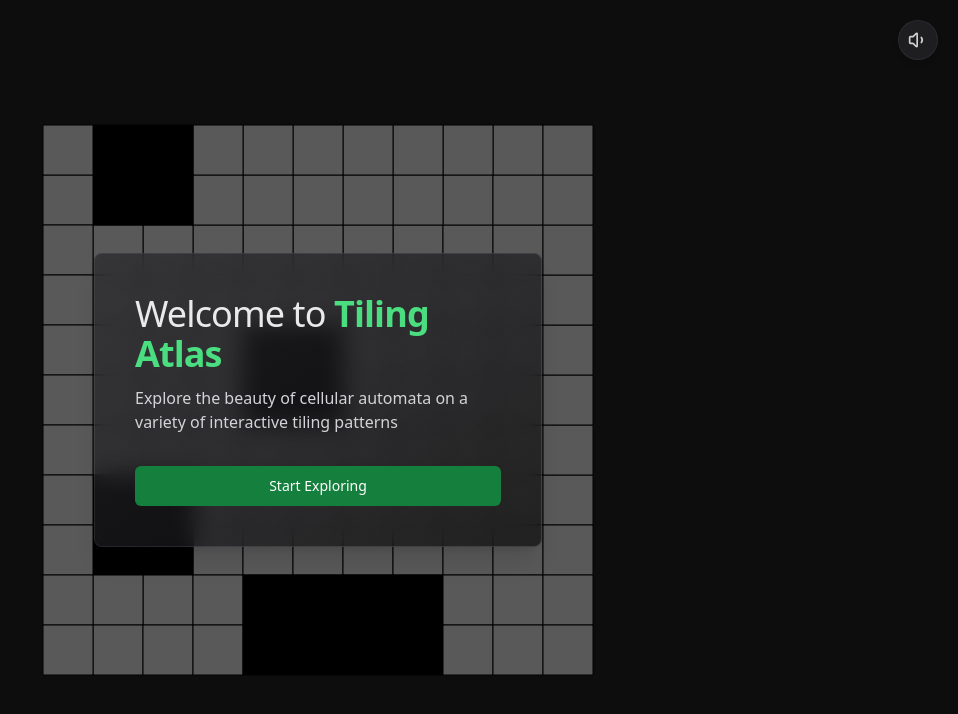
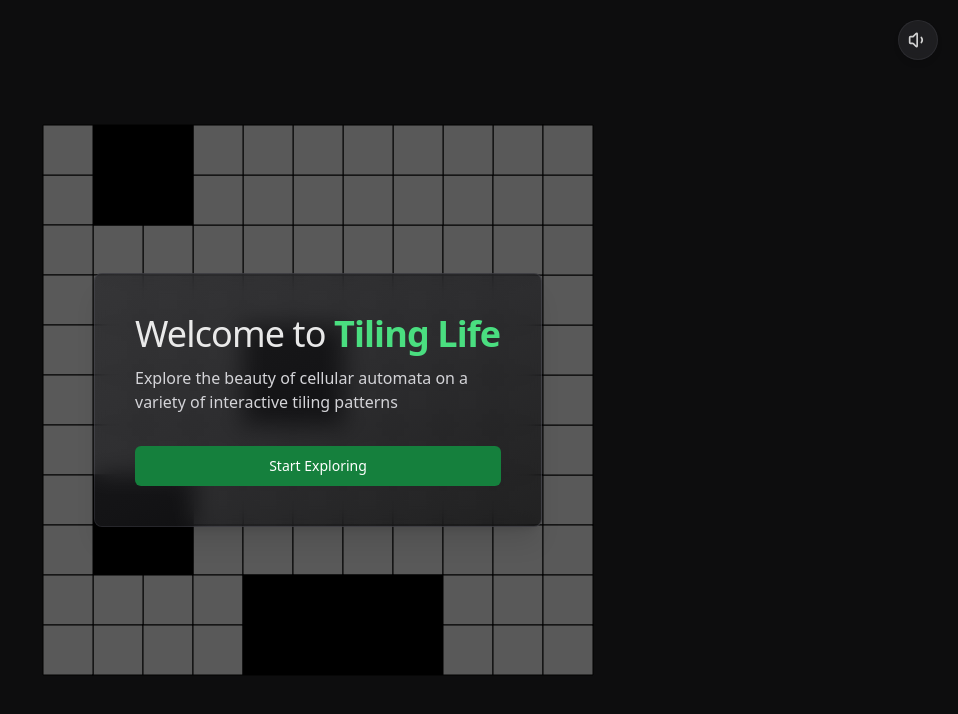
Before and after one commit to AlessandroLongo23/TilingLife, a SvelteKit app: page / in a window 1280 px wide. Shown: the top 714 px of the page, without its empty margins (322-1280 px from the left). Built offline with nearby package versions, Linux system fonts and the light colour scheme; no server answers; the database is empty; what markdown-it-anchor would draw is missing.

Commit message:
rename "Tiling Atlas" -> "Tiling Life" in user-facing strings
Restores this project's identity; the tiling-atlas-next sibling repo
is the home for the thesis work.

```diff
--- a/package.json
+++ b/package.json
@@ -1,5 +1,5 @@
 {
-	"name": "tiling-atlas",
+	"name": "tiling-life",
 	"version": "0.0.1",
 	"type": "module",
 	"scripts": {
--- a/src/app.html
+++ b/src/app.html
@@ -2,7 +2,7 @@
 <html lang="en">
 	<head>
 		<meta charset="utf-8" />
-		<title>Tiling Atlas</title>
+		<title>Tiling Life</title>
 		<link rel="icon" href="/icon.png" />
 		<meta name="viewport" content="width=device-width, initial-scale=1" />
 		<link rel="stylesheet" href="https://cdn.jsdelivr.net/npm/katex@0.16.9/dist/katex.min.css" integrity="sha384-n8MVd4RsNIU0tAv4ct0nTaAbDJwPJzDEaqSD1odI+WdtXRGWt2kTvGFasHpSy3SV" crossorigin="anonymous">
--- a/src/routes/(app)/algorithm/+layout.svelte
+++ b/src/routes/(app)/algorithm/+layout.svelte
@@ -29,7 +29,7 @@
 	];
 
 	let displayTitle = $derived(
-		$headerStore.title || ROUTE_TITLES[$page.url.pathname]?.title || 'Tiling Atlas'
+		$headerStore.title || ROUTE_TITLES[$page.url.pathname]?.title || 'Tiling Life'
 	);
 	let displayIcon = $derived(ROUTE_TITLES[$page.url.pathname]?.icon ?? Puzzle);
 	let displayBadge = $derived($headerStore.badge);
--- a/src/routes/+page.svelte
+++ b/src/routes/+page.svelte
@@ -64,7 +64,7 @@
                 <div class="relative z-10 p-8 md:p-10">
                     <div in:fly={{ y: -15, duration: 600, delay: 200 }}>
                         <h1 class="text-white/90 text-3xl md:text-4xl font-medium tracking-tight">
-                            Welcome to <span class="font-bold text-green-400">Tiling Atlas</span>
+                            Welcome to <span class="font-bold text-green-400">Tiling Life</span>
                         </h1>
                     </div>
 
```
